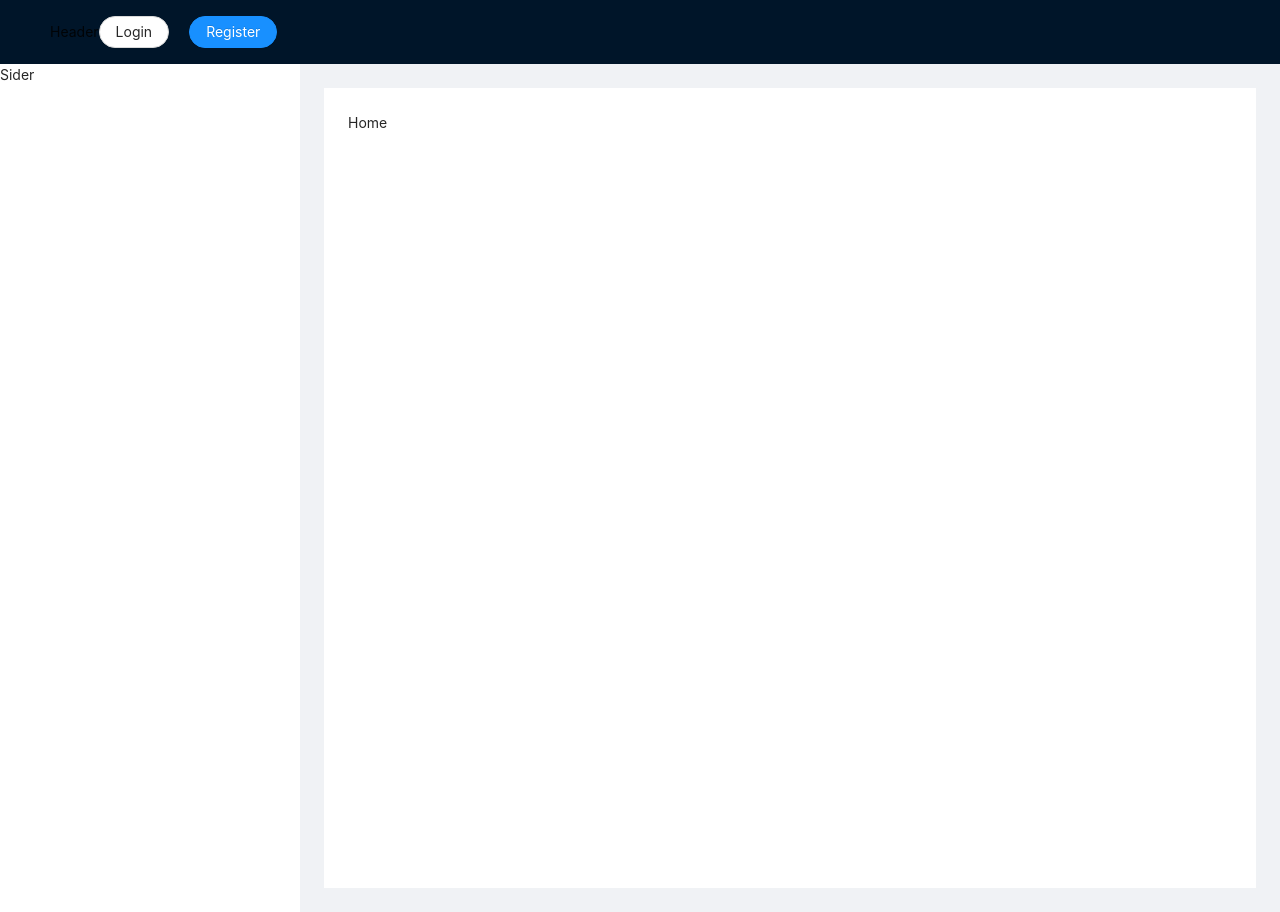
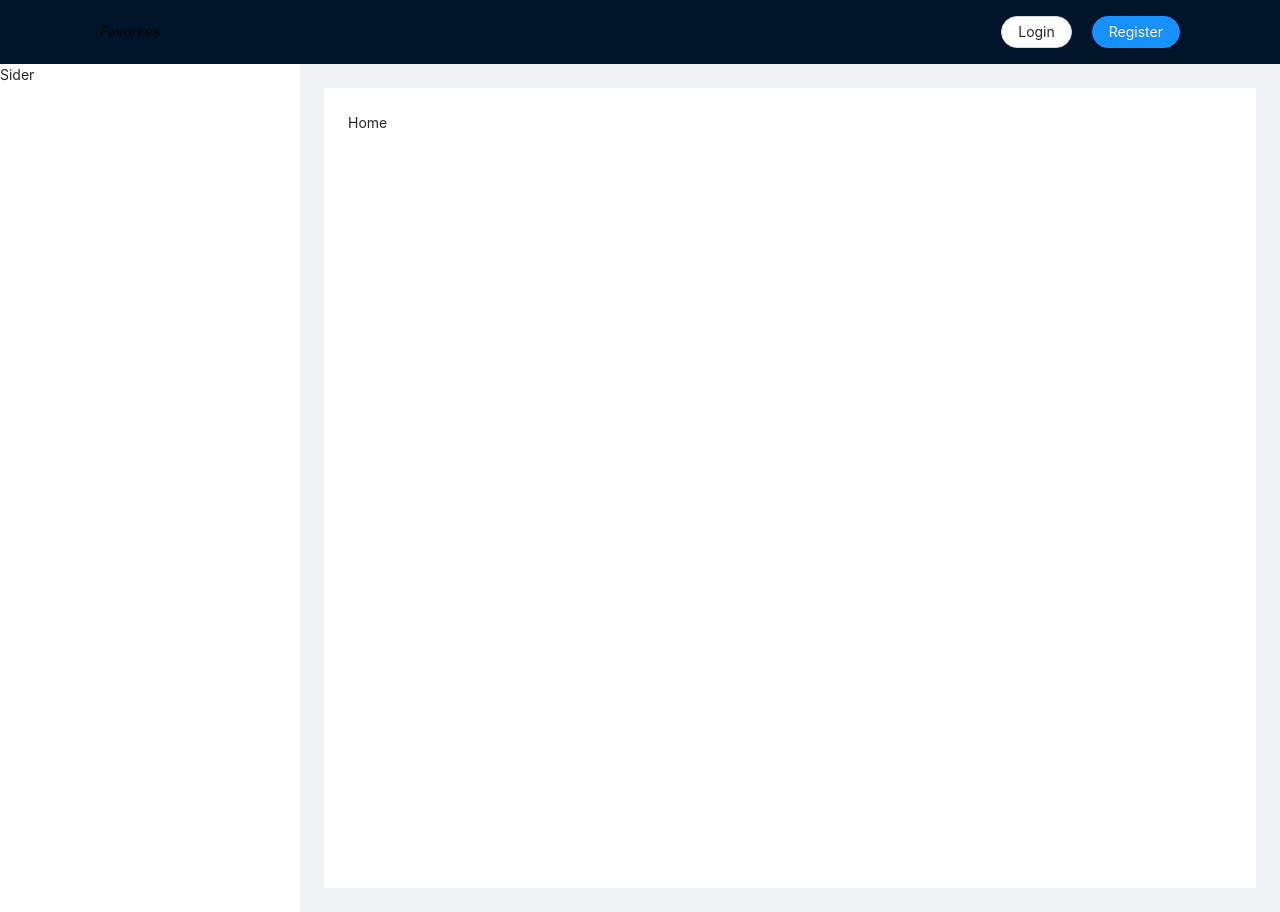
Before and after one commit to taumasyang/Twitch, a React (Create React App) app: page / in a window 1280 px wide. Built offline with nearby package versions, Linux system fonts and the light colour scheme.

Commit message:
Integrate Login Register

```diff
--- a/src/App.js
+++ b/src/App.js
@@ -1,15 +1,22 @@
-import React from 'react'
-import { Layout } from 'antd'
-import Login from './components/Login'
-import Register from './components/Register'
+import React, { useState } from 'react'
+import { Layout, message } from 'antd'
+import { logout } from './utils'
+import PageHeader from './components/PageHeader'
 const { Header, Content, Sider } = Layout
 function App() {
+	const [loggedIn, setLoggedIn] = useState(false)
+	const signinOnSuccess = () => setLoggedIn(true)
+	const signoutOnClick = () =>
+		logout()
+			.then(() => {
+				setLoggedIn(false)
+				message.success('Successfully Signed out')
+			})
+			.catch(err => message.error(err.message))
 	return (
 		<Layout>
 			<Header>
-				{'Header'}
-				<Login />
-				<Register />
+				<PageHeader loggedIn={loggedIn} signoutOnClick={signoutOnClick} signinOnSuccess={signinOnSuccess} />
 			</Header>
 			<Layout>
 				<Sider width={300} className='site-layout-background'>
--- /dev/null
+++ b/src/components/PageHeader.js
@@ -0,0 +1,27 @@
+import React from 'react'
+import { Layout, Row, Col, Button } from 'antd'
+import Login from './Login'
+import Register from './Register'
+const { Header } = Layout
+function PageHeader({ loggedIn, signoutOnClick, signinOnSuccess }) {
+	return (
+		<Header>
+			<Row justify='space-between'>
+				<Col>{'Favorites'}</Col>
+				<Col>
+					{(loggedIn && (
+						<Button shape='round' onClick={signoutOnClick}>
+							Logout
+						</Button>
+					)) || (
+						<>
+							<Login onSuccess={signinOnSuccess} />
+							<Register />
+						</>
+					)}
+				</Col>
+			</Row>
+		</Header>
+	)
+}
+export default PageHeader
```
